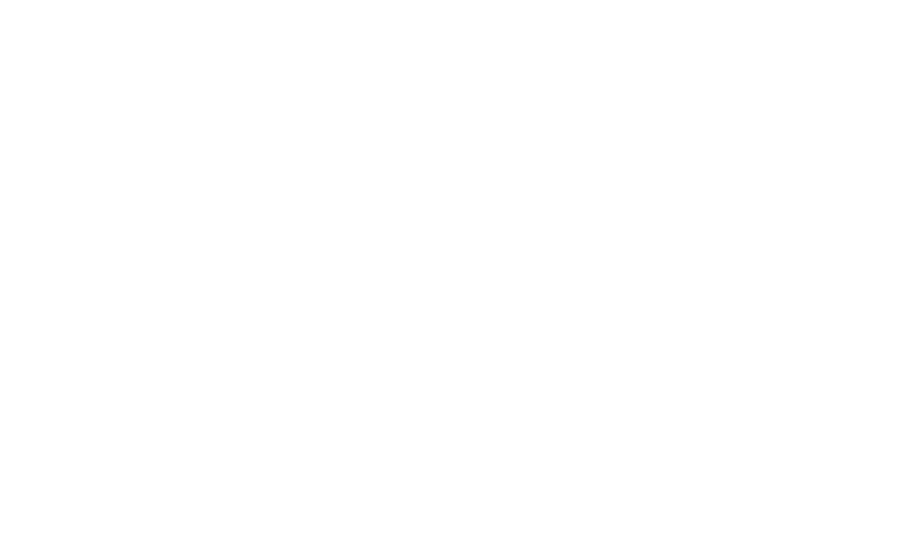
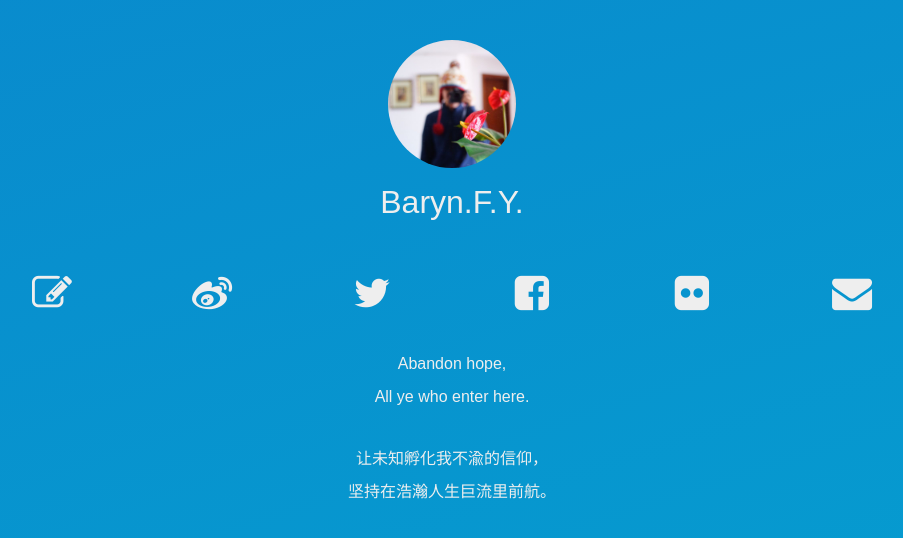
Before and after one commit to zerob13/onepagesiteforbaryn, a website: page app/index.html in a window 1280 px wide. Shown: the whole page, without its empty margins (188-1091 px from the left). Drawn offline with nearby package versions, Linux system fonts and the light colour scheme; files that its build step writes are made by us from their sources.

Commit message:
first version finished

```diff
--- a/app/index.html
+++ b/app/index.html
@@ -1,10 +1,10 @@
 <!doctype html>
-<html class="no-js" >
+<html class="no-js">
 
 <head>
   <meta charset="utf-8">
   <title>
-      onepagesiteforbaryn
+    無不癡齋
   </title>
   <meta name="description" content="">
   <meta name="viewport" content="width=device-width, initial-scale=1.0,minimum-scale=1.0, maximum-scale=1.0, minimal-ui">
@@ -13,6 +13,7 @@
   <!-- Place favicon.ico and apple-touch-icon.png in the root directory -->
   <!-- build:css(.) styles/vendor.css -->
   <!-- bower:css -->
+  <link rel="stylesheet" href="/bower_components/pure/pure.css" />
   <!-- endbower -->
   <!-- endbuild -->
   <!-- build:css(.tmp) styles/main.css -->
@@ -29,12 +30,63 @@
   <!--[if lt IE 8]>
       <p class="browsehappy">You are using an <strong>outdated</strong> browser. Please <a href="http://browsehappy.com/">upgrade your browser</a> to improve your experience.</p>
     <![endif]-->
+  <div class="pure-g avatar-container">
+    <div class="pure-u-1-5"></div>
+    <div class="pure-u-3-5"><span class="avatar"></span></div>
+    <div class="pure-u-1-5"></div>
+  </div>
+  <div class="pure-g">
+    <div class="pure-u-1-5"></div>
+    <div class="pure-u-3-5 name">
+      Baryn.F.Y.
+    </div>
+    <div class="pure-u-1-5">
+    </div>
+  </div>
+  <div class="pure-g link-wrap">
+    <div class="pure-u-3-24"></div>
+    <div class="links pure-u-3-24"><span class="icon-b icon-edit" data-link="http://blog.baryn.me/"></span></div>
+    <div class="links pure-u-3-24"><span class="icon-b icon-weibo" data-link="http://weibo.com/baryn11"></span></div>
+    <div class="links pure-u-3-24"> <span class="icon-b icon-twitter" data-link="https://twitter.com/Barynx"></span></div>
+    <div class="links pure-u-3-24"> <span class="icon-b icon-facebook-squared" data-link="https://www.facebook.com/baryn"></span></div>
+    <div class="links pure-u-3-24"> <span class="icon-b icon-flickr" data-link="https://www.flickr.com/photos/baryn116/"></span></div>
 
+    <div class="links pure-u-3-24"> <span class="icon-b icon-mail-alt" data-link="mailto:nyrab.cena@gmail.com"></span></div>
+    <div class="pure-u-3-24"></div>
+  </div>
+  <div class="pure-g">
+    <div class="pure-u-1-5"></div>
+    <div class="pure-u-3-5 motto">
+      Abandon hope,
+    </div>
+    <div class="pure-u-1-5"></div>
+  </div>
+  <div class="pure-g">
+    <div class="pure-u-1-5"></div>
+    <div class="pure-u-3-5 motto -ch">
+      All ye who enter here.
+    </div>
+    <div class="pure-u-1-5"></div>
+  </div>
+  <div class="pure-g">
+    <div class="pure-u-1-5"></div>
+    <div class="pure-u-3-5 motto ">
+      让未知孵化我不渝的信仰，
+    </div>
+    <div class="pure-u-1-5"></div>
+  </div>
+  <div class="pure-g">
+    <div class="pure-u-1-5"></div>
+    <div class="pure-u-3-5 motto -ch">
+      坚持在浩瀚人生巨流里前航。
+    </div>
+    <div class="pure-u-1-5"></div>
+  </div>
 
   <!-- build:js(.) scripts/vendor.js -->
   <!-- bower:js -->
+  <script src="/bower_components/zepto/zepto.js"></script>
   <script src="/bower_components/modernizr/modernizr.js"></script>
-    <script src="/bower_components/jquery/dist/jquery.js"></script>
   <!-- endbower -->
   <!-- endbuild -->
   <!-- build:js scripts/main.js -->
--- a/app/scripts/main.js
+++ b/app/scripts/main.js
@@ -1,19 +1,7 @@
 $(document).ready(function() {
-  function updateText(event) {
-    var input = $(this);
-    // setTimeout(function() {
-    var val = input.val();
-    if (val != '')
-      input.parent().addClass('float-me');
-    else
-      input.parent().removeClass('float-me');
-    // }, 5);
-  }
-  $('.gt-multiInput input').on('keyup input', updateText);
-
-
-  $('.gt-search-form .close-icon').on('click', function() {
-    $('.search-box', $(this).parent()).val('');
+  $('.link-wrap').on('click', '.icon-b', function() {
+    var link = $(this).data('link');
+    window.location = link;
   });
 });
-console.log('cool');
+console.log('By zerob13');
--- a/app/styles/_fontawesome.scss
+++ b/app/styles/_fontawesome.scss
@@ -54,10 +54,10 @@
   /* text-shadow: 1px 1px 1px rgba(127, 127, 127, 0.3); */
 }
 
-.icon-edit:before { content: '\e800'; } /* '' */
-.icon-weibo:before { content: '\e801'; } /* '' */
-.icon-twitter:before { content: '\e802'; } /* '' */
-.icon-facebook-squared:before { content: '\e803'; } /* '' */
-.icon-flickr:before { content: '\e804'; } /* '' */
-.icon-mail-alt:before { content: '\e806'; } /* '' */
-.icon-wechat:before { content: '\e80f'; } /* '' */
+.icon-edit:before { content: '\e800'; }
+.icon-weibo:before { content: '\e801'; }
+.icon-twitter:before { content: '\e802'; }
+.icon-facebook-squared:before { content: '\e803'; }
+.icon-flickr:before { content: '\e804'; }
+.icon-mail-alt:before { content: '\e806'; }
+.icon-wechat:before { content: '\e80f'; }
--- a/app/styles/main.scss
+++ b/app/styles/main.scss
@@ -1,2 +1,81 @@
 @import "reset";
 @import "fontawesome";
+
+@keyframes baryn-bg {
+  0% {
+    background-position: 4% 0%;
+  }
+  50% {
+    background-position: 97% 100%;
+  }
+  100% {
+    background-position: 4% 0%;
+  }
+}
+
+
+html, body {
+  height: 100%;
+  width: 100%;
+  font-size: 62.5%;
+  background: linear-gradient(342deg, #00bcd4, #1065c8);
+  background-size: 400% 400%;
+  animation: baryn-bg 30s ease infinite;
+}
+
+.avatar-container {
+  display: block;
+  position: relative;
+  height: 130px;
+  line-height: 130px;
+  margin-top: 40px;
+  .avatar {
+    display: block;
+    background: url("../images/avatar.jpg");
+    background-size: 128px 128px;
+    width: 128px;
+    height: 128px;
+    border-radius: 50%;
+    margin: auto;
+  }
+}
+
+.name {
+  color: #eee;
+  height: 32px;
+  position: relative;
+  margin-top: 16px;
+  line-height: 32px;
+  font-size: 3.2rem;
+  text-align: center;
+}
+
+.link-wrap {
+  margin-top: 50px;
+}
+
+.links {
+  height: 50px;
+  line-height: 50px;
+  text-align: center;
+  .icon-b {
+    font-size: 4rem;
+    color: #eee;
+    &:hover {
+      color: #EEFF41;
+    }
+  }
+}
+
+.motto {
+  color: #eee;
+  height: 32px;
+  position: relative;
+  margin-top: 30px;
+  line-height: 32px;
+  font-size: 1.6rem;
+  text-align: center;
+  &.-ch{
+    margin-top:1px;
+  }
+}
--- a/bower.json
+++ b/bower.json
@@ -2,7 +2,8 @@
   "name": "onepagesiteforbaryn",
   "private": true,
   "dependencies": {
-    "jquery": "~2.1.4",
-    "modernizr": "~2.8.3"
+    "modernizr": "~2.8.3",
+    "zepto":"~1.1.6",
+    "pure": "~0.6.0"
   }
 }
```
Also changed, not shown: app/favicon.ico, app/images/avatar.jpg (added). Lines whose indentation alone changed are shown as unchanged.
